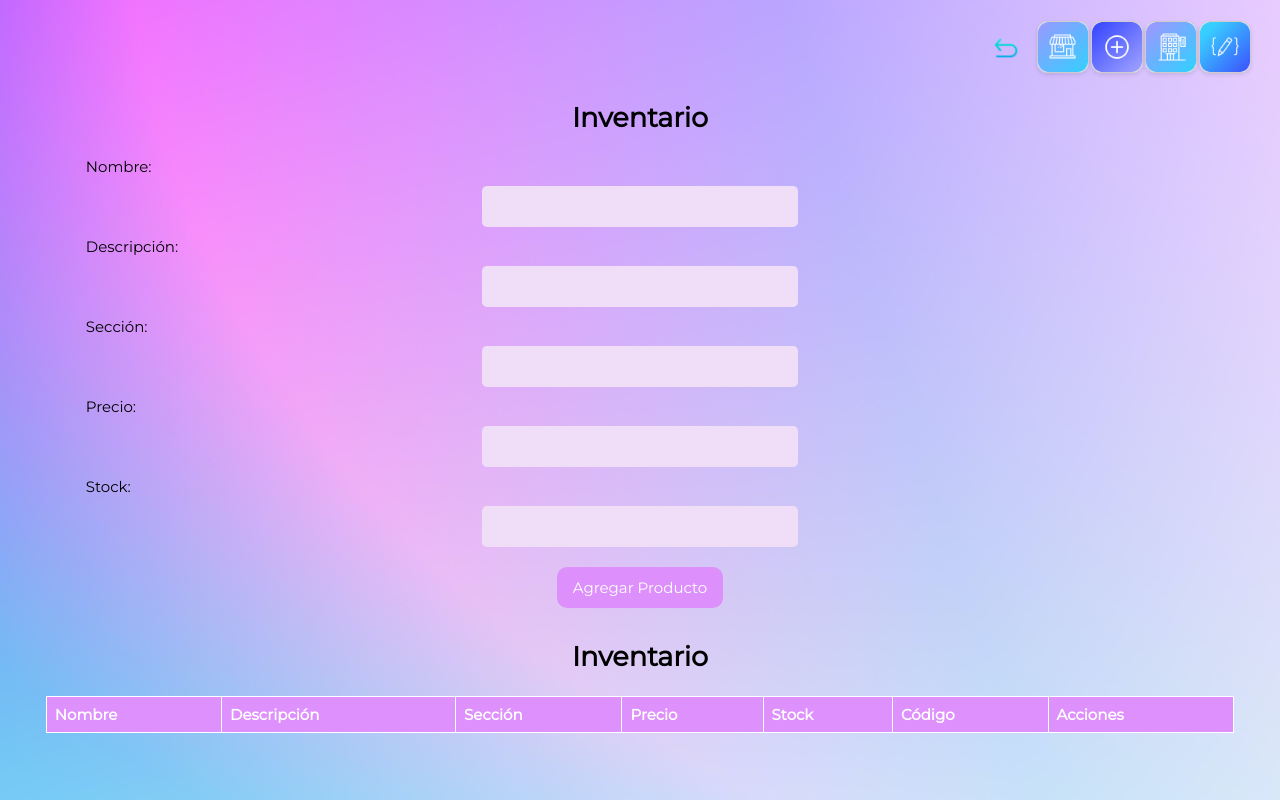
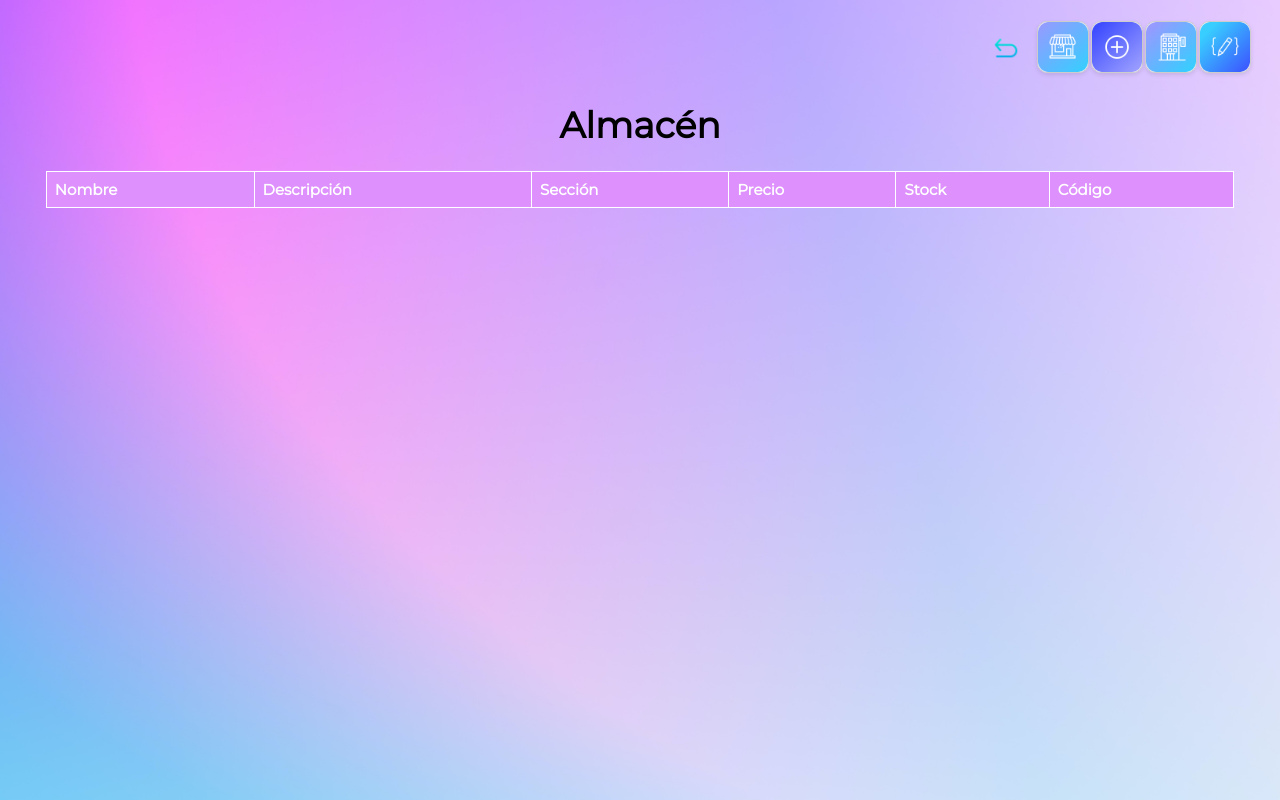
Before and after one commit to OM-Ampersand/OM-Ampersand.github.io, a plain HTML site: page docs/sucursales.html in a window 1280 px wide. Drawn offline with Linux system fonts and the light colour scheme; no server answers.

Commit message:
Inventario

```diff
--- a/docs/styless.css
+++ b/docs/styless.css
@@ -68,7 +68,26 @@ button{
 }
 
 /* ------------- Generales --------------- */
+/* ---------------------------- */
+#InventarioTab h1 {
+    color: #000000; /* Color del título de la tabla */
+    text-align: center; /* Centra el título */
+}
 
+.tab-container {
+    width: 1400px;
+    margin: 5px auto;
+    background-color: rgb(255, 255, 255); /* Fondo blanco semitransparente */
+    box-shadow: 0 2px 4px rgba(0, 0, 0, 0.1);
+    border-radius: 10px; /* Esquinas redondeadas */
+    padding: 10px; /* Espaciado interno */
+    text-align: center;
+}
+
+.contenido-tab {
+    margin: 0 1cm; /* Margen de 1cm entre izquierda y derecha */
+    text-align: center; /* Centra el contenido */
+}
 /* ------------- Añadir Sucursal --------------- */
 .add-container {
     width: 400px;
--- a/docs/sucursales.html
+++ b/docs/sucursales.html
@@ -49,27 +49,8 @@
     <!-- ... (Por Borrar) ... -->
 
     <div id="InventarioSTab" class="contenido-tab">
-        <h2>Inventario</h2>
-    <form id="formulario">
-        <label for="nombre">Nombre:</label>
-        <input type="text" id="nombre" required><br>
 
-        <label for="descripcion">Descripción:</label>
-        <input type="text" id="descripcion" required><br>
-
-        <label for="seccion">Sección:</label>
-        <input type="text" id="seccion" required><br>
-
-        <label for="precio">Precio:</label>
-        <input type="number" id="precio" required><br>
-
-        <label for="stock">Stock:</label>
-        <input type="number" id="stock" required><br>
-
-        <button class="boton-secundario" type="button" onclick="agregarProducto()">Agregar Producto</button>
-    </form>
-
-        <h2>Inventario</h2>
+        <h1>Almacén</h1>
     <table id="inventario">
         <tr>
             <th>Nombre</th>
@@ -78,7 +59,6 @@
             <th>Precio</th>
             <th>Stock</th>
             <th>Código</th>
-            <th>Acciones</th>
         </tr>
     </table>
     </div>
```
